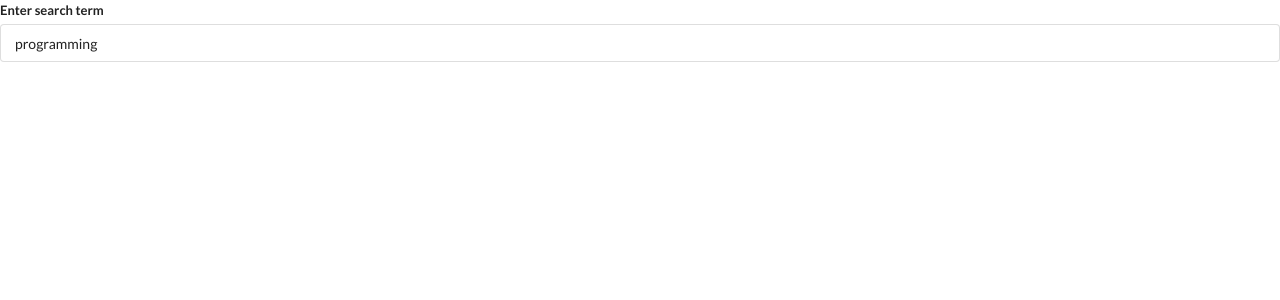
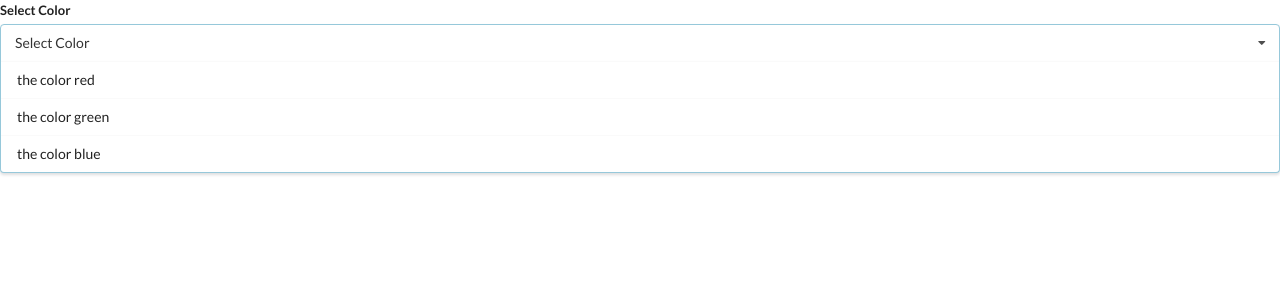
Before and after one commit to Luka7711/Widgets, a React (Create React App) app: page / in a window 1280 px wide. Shown: the top 300 px of the page. Built offline with nearby package versions, Linux system fonts and the light colour scheme; no server answers.

Commit message:
displaying dropdown menu

```diff
--- a/src/App.js
+++ b/src/App.js
@@ -1,6 +1,7 @@
 import React from "react";
 import Accordion from "./components/Accordion";
 import Search from "./components/Search";
+import Dropdown from "./components/Dropdown";
 
 const items = [
   {
@@ -17,10 +18,25 @@ const items = [
   },
 ];
 
+const options = [
+  {
+    label: "the color red",
+    value: "red",
+  },
+  {
+    label: "the color green",
+    value: "green",
+  },
+  {
+    label: "the color blue",
+    value: "blue",
+  },
+];
+
 export default () => {
   return (
     <div>
-      <Search />
+      <Dropdown options={options} />
     </div>
   );
 };
--- /dev/null
+++ b/src/components/Dropdown.js
@@ -0,0 +1,25 @@
+import React from "react";
+
+const Dropdown = ({ options }) => {
+  const renderedOptions = options.map((option) => {
+    return (
+      <div key={option.value} className="item">
+        {option.label}
+      </div>
+    );
+  });
+  return (
+    <div className="ui form">
+      <div className="field">
+        <label className="label">Select Color</label>
+        <div className="ui selection dropdown visible active">
+          <i className="dropdown icon"></i>
+          <div className="text">Select Color</div>
+          <div className="menu visible transition">{renderedOptions}</div>
+        </div>
+      </div>
+    </div>
+  );
+};
+
+export default Dropdown;
--- a/src/components/Search.js
+++ b/src/components/Search.js
@@ -3,7 +3,18 @@ import axios from "axios";
 
 const Search = () => {
   const [term, setTerm] = useState("programming");
+  const [debouncedTerm, setDebouncedTerm] = useState(term);
   const [results, setResults] = useState([]);
+
+  useEffect(() => {
+    const timerId = setTimeout(() => {
+      setDebouncedTerm(term);
+    }, 1000);
+
+    return () => {
+      clearTimeout(timerId);
+    };
+  }, [term]);
 
   useEffect(() => {
     const search = async () => {
@@ -13,16 +24,33 @@ const Search = () => {
           list: "search",
           origin: "*",
           format: "json",
-          srsearch: term,
+          srsearch: debouncedTerm,
         },
       });
       setResults(data.query.search);
     };
+    search();
+  }, [debouncedTerm]);
 
-    search();
-  }, [term]);
+  const renderedResults = results.map((result) => {
+    return (
+      <div className="item" key={result.pageid}>
+        <div className="right floated content">
+          <a
+            href={`https://en.wikipedia.org?curid=${result.pageid}`}
+            className="ui button"
+          >
+            Go
+          </a>
+        </div>
+        <div className="content">
+          <div className="header">{result.title}</div>
+          <span dangerouslySetInnerHTML={{ __html: result.snippet }}></span>
+        </div>
+      </div>
+    );
+  });
 
-  console.log(results);
   return (
     <div className="ui form">
       <div className="field">
@@ -33,6 +61,7 @@ const Search = () => {
           className="input"
         />
       </div>
+      <div className="ui celled list">{renderedResults}</div>
     </div>
   );
 };
```
